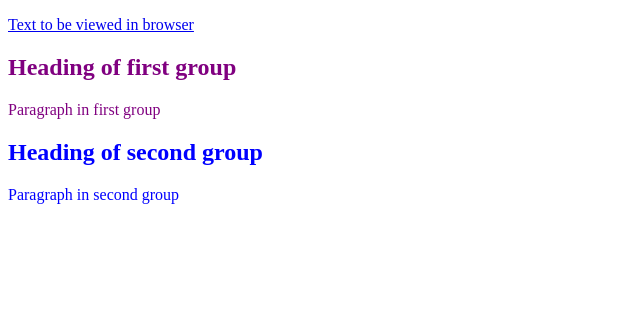
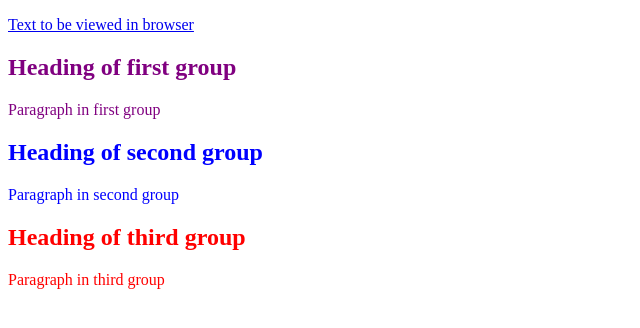
Before and after one commit to Vernise0006/fit3179, a plain HTML site: page index.html in a window 1280 px wide. Shown: the part 382-710 px from the top of the page, without its empty margins (0-640 px from the left). Drawn offline with Linux system fonts and the light colour scheme.

Commit message:
added third division

```diff
--- a/index.html
+++ b/index.html
@@ -18,21 +18,21 @@
         </tr>
 
         <tr>
-            <!--td: coluns in a single row-->
+            <!--td: columns in a single row-->
             <td>John</td>
             <td>Doe</td>
             <td>HD</td>
         </tr>
 
         <tr>
-            <!--td: coluns in a single row-->
+            <!--td: columns in a single row-->
             <td>Mary</td>
             <td>Smith</td>
             <td>C</td>
         </tr>
 
         <tr>
-            <!--td: coluns in a single row-->
+            <!--td: columns in a single row-->
             <td>Phuwin</td>
             <td>Tangsakyuen</td>
             <td>D</td>
@@ -57,5 +57,10 @@
         <p>Paragraph in second group</p>
     </div>
 
+    <div style="color: red;">
+        <h2>Heading of third group</h2>
+        <p>Paragraph in third group</p>
+    </div>
+
 </body>
 </html>
```
